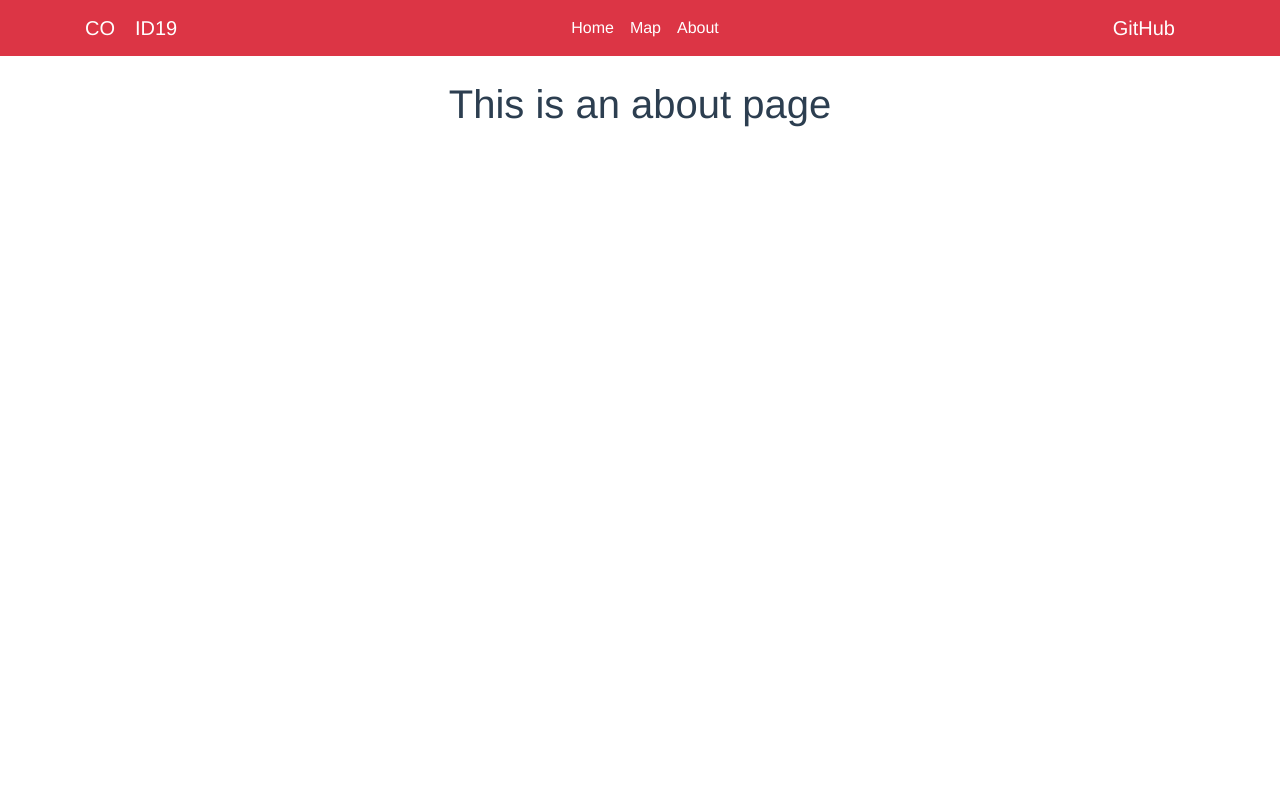
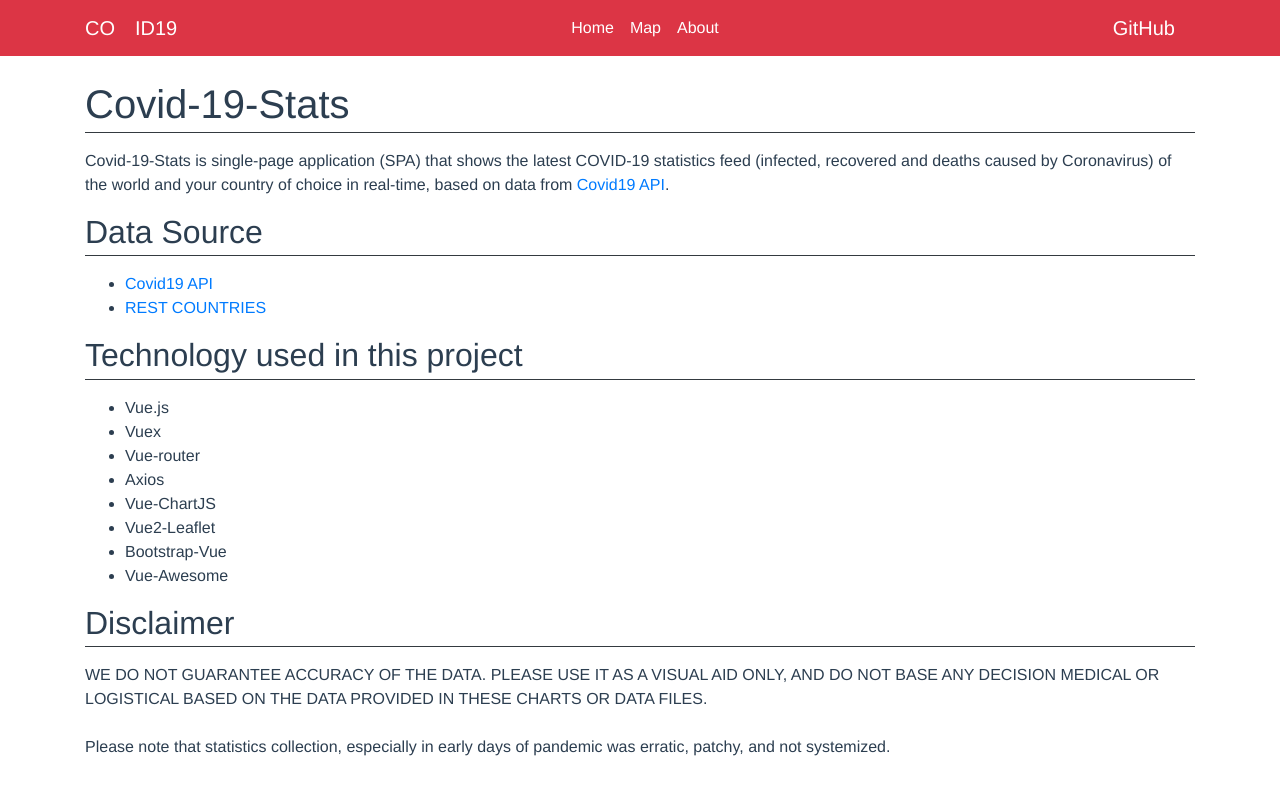
Before and after one commit to kgkanatsios/covid-19-stats, a Vue app: page /#/about in a window 1280 px wide. Shown: the top 794 px of the page. Built offline with nearby package versions, Linux system fonts and the light colour scheme; some icons are missing.

Commit message:
modify content of About.vue

```diff
--- a/src/views/About.vue
+++ b/src/views/About.vue
@@ -1,5 +1,53 @@
 <template>
-  <div class="about">
-    <h1>This is an about page</h1>
-  </div>
+  <b-container>
+    <b-row>
+      <b-col class="text-left">
+        <h1 class="border-bottom border-dark mb-3 pb-1">Covid-19-Stats</h1>
+        <p>
+          Covid-19-Stats is single-page application (SPA) that shows the latest
+          COVID-19 statistics feed (infected, recovered and deaths caused by
+          Coronavirus) of the world and your country of choice in real-time,
+          based on data from
+          <a href="https://covidapi.info/" target="_blank">Covid19 API</a>.
+        </p>
+
+        <h2 class="border-bottom border-dark mb-3 pb-1">Data Source</h2>
+        <ul>
+          <li>
+            <a
+              href="https://documenter.getpostman.com/view/2568274/SzS8rjbe?version=latest"
+              target="_blank"
+              >Covid19 API</a
+            >
+          </li>
+          <li>
+            <a href="https://restcountries.eu/" target="_blank"
+              >REST COUNTRIES</a
+            >
+          </li>
+        </ul>
+        <h2 class="border-bottom border-dark mb-3 pb-1">
+          Technology used in this project
+        </h2>
+        <ul>
+          <li>Vue.js</li>
+          <li>Vuex</li>
+          <li>Vue-router</li>
+          <li>Axios</li>
+          <li>Vue-ChartJS</li>
+          <li>Vue2-Leaflet</li>
+          <li>Bootstrap-Vue</li>
+          <li>Vue-Awesome</li>
+        </ul>
+        <h2 class="border-bottom border-dark mb-3 pb-1">Disclaimer</h2>
+        <p>
+          WE DO NOT GUARANTEE ACCURACY OF THE DATA. PLEASE USE IT AS A VISUAL
+          AID ONLY, AND DO NOT BASE ANY DECISION MEDICAL OR LOGISTICAL BASED ON
+          THE DATA PROVIDED IN THESE CHARTS OR DATA FILES.<br /><br />
+          Please note that statistics collection, especially in early days of
+          pandemic was erratic, patchy, and not systemized.
+        </p>
+      </b-col>
+    </b-row>
+  </b-container>
 </template>
```
